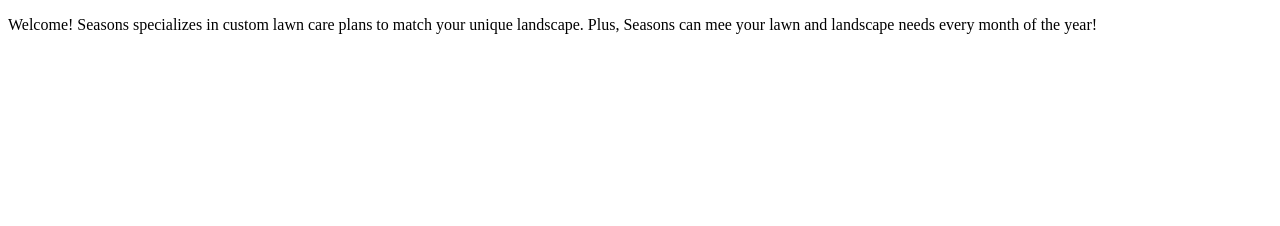
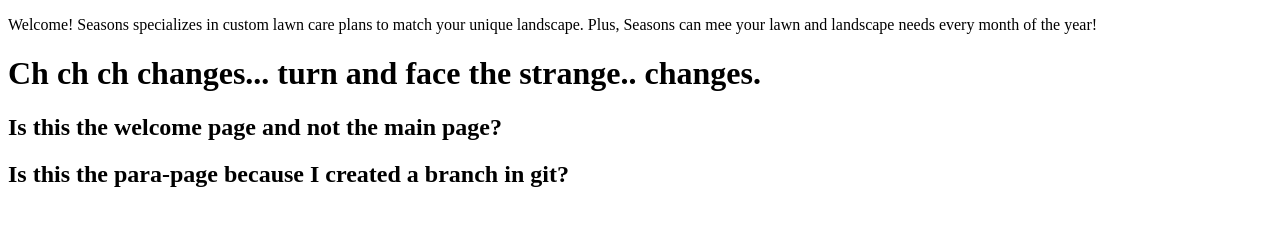
Before and after one commit to emilyalmond-stack/seasons-lawn-care, a plain HTML site: page index.html in a window 1280 px wide. Drawn offline with Linux system fonts and the light colour scheme.

Commit message:
added 2 lines of copy

```diff
--- a/index.html
+++ b/index.html
@@ -6,3 +6,7 @@
     <title>Seasons Lawn Care</title>
 		<p>Welcome! Seasons specializes in custom lawn care plans to match your unique
 			landscape. Plus, Seasons can mee your lawn and landscape needs every month of the year! </p>
+
+			<h1>Ch ch ch changes... turn and face the strange.. changes.</h1>
+				<h2>Is this the welcome page and not the main page?</h2>
+				<h2>Is this the para-page because I created a branch in git?</h2>
```
